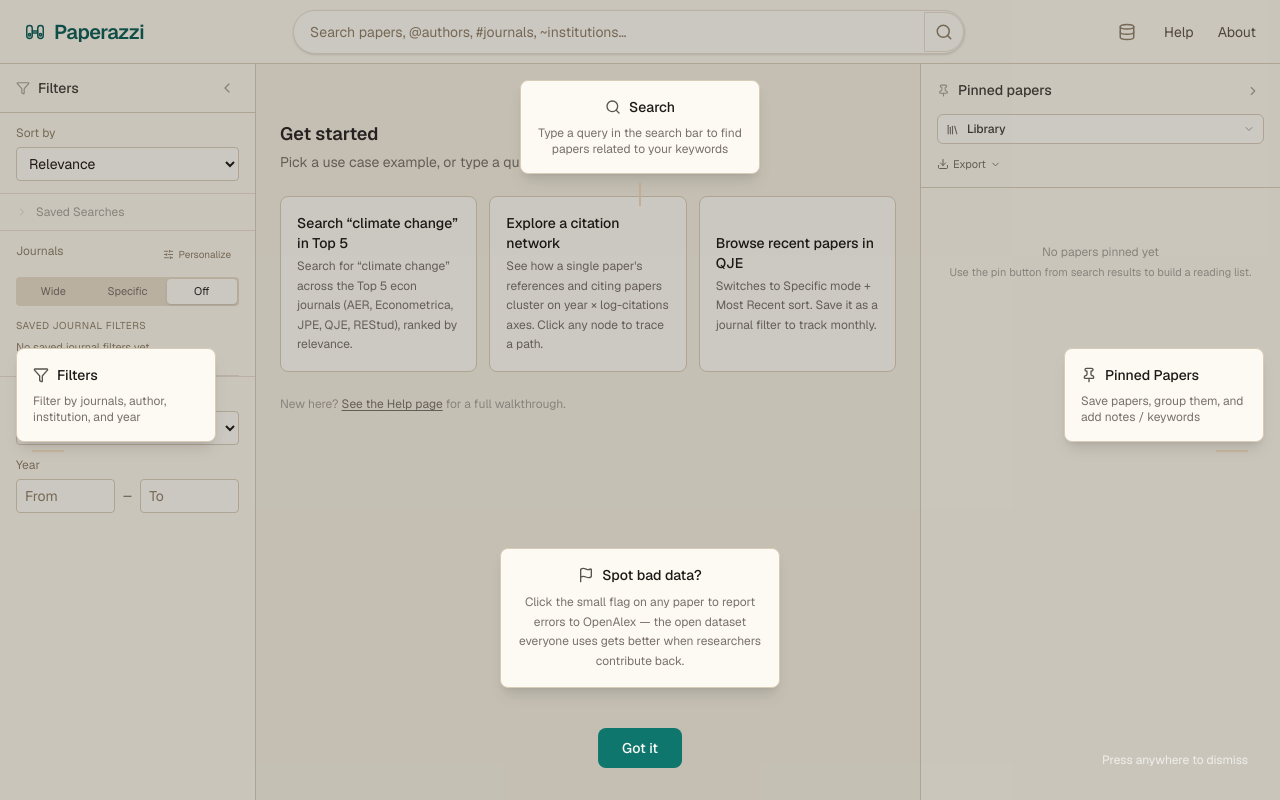
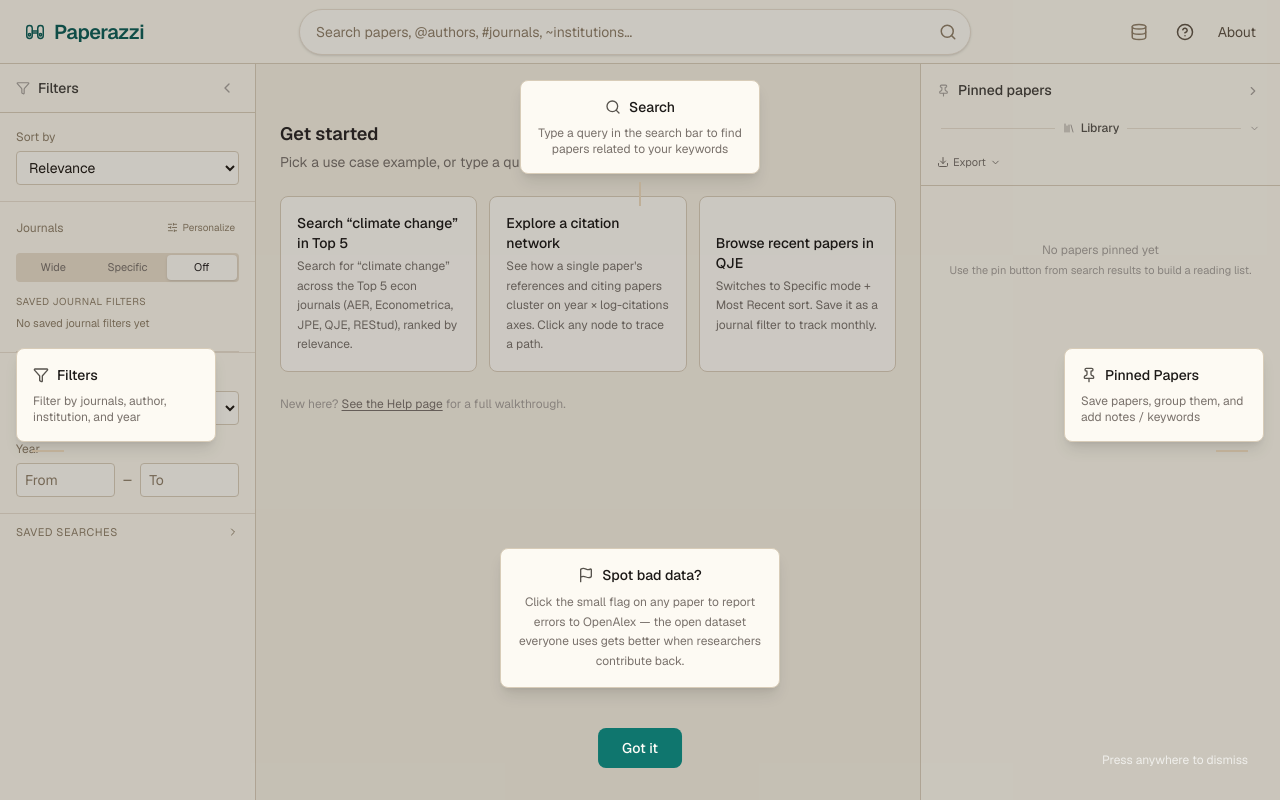
Before and after one commit to npasquier/paperazzi, a Next.js app: page /search in a window 1280 px wide. Built offline with nearby package versions, Linux system fonts and the light colour scheme.

Commit message:
Improve design filter, searchbarbutton, pins

```diff
--- a/components/FilterPanel.tsx
+++ b/components/FilterPanel.tsx
@@ -516,7 +516,7 @@ export default function FilterPanel({
       {/* Scrollable content */}
       <div className='app-scrollbar flex-1 overflow-y-auto'>
         {/* Sort By */}
-        <div className='px-4 py-3 border-b border-app-muted'>
+        <div className='px-4 py-4 border-b border-app-muted'>
           <label className='text-xs text-app-soft block mb-1.5'>Sort by</label>
           <select
             value={filters.sortBy}
@@ -532,99 +532,20 @@ export default function FilterPanel({
 
         {/* Collapsible filter sections */}
         <div className='px-4'>
-          {/* Saved Presets - Collapsible and Discrete */}
-          <div className='-mx-4 px-4 border-b border-app-muted'>
-            <button
-              onClick={() => toggleSection('presets')}
-              className='w-full flex items-center justify-between py-2.5 transition'
-            >
-              <div className='flex items-center gap-2'>
-                {expandedSections.has('presets') ? (
-                  <ChevronDown size={12} className='text-stone-300' />
-                ) : (
-                  <ChevronRight size={12} className='text-stone-300' />
-                )}
-                <span className='text-xs text-stone-400 hover:text-stone-500'>Saved Searches</span>
-              </div>
-              {presets.length > 0 && (
-                <span className='text-xs text-stone-400'>{presets.length}</span>
-              )}
-            </button>
-            {expandedSections.has('presets') && (
-              <div className='pb-2.5 pl-5'>
-                {presets.length > 0 && (
-                  <div className='space-y-0.5 mb-2'>
-                    {presets.map((preset) => (
-                      <div
-                        key={preset.id}
-                        className='flex items-center justify-between gap-2 group'
-                      >
-                        <button
-                          onClick={() => loadPreset(preset)}
-                          className={`flex-1 text-left px-2 py-1 rounded text-xs transition ${
-                            activePresetId === preset.id
-                              ? 'surface-muted text-stone-700'
-                              : 'text-stone-500 hover:bg-[var(--surface-muted)] hover:text-stone-700'
-                          }`}
-                          title={
-                            preset.query ? `Query: ${preset.query}` : 'No query'
-                          }
-                        >
-                          {preset.name}
-                          {preset.query && (
-                            <span className='text-app-soft ml-1 text-[11px]'>
-                              · {preset.query.slice(0, 15)}
-                              {preset.query.length > 15 ? '...' : ''}
-                            </span>
-                          )}
-                        </button>
-                        <button
-                          onClick={() => deletePreset(preset.id)}
-                          className='opacity-0 group-hover:opacity-100 p-0.5 text-stone-300 hover:text-stone-500 transition'
-                          title='Delete'
-                        >
-                          <X size={11} />
-                        </button>
-                      </div>
-                    ))}
-                  </div>
-                )}
-                {presets.length < MAX_PRESETS && activeFilterCount > 0 && (
-                  <button
-                    onClick={() => setShowSaveModal(true)}
-                    className='inline-flex items-center gap-1 text-[11px] text-app-soft hover:text-app-muted transition'
-                  >
-                    <Save size={11} />
-                    Save Current
-                  </button>
-                )}
-                {presets.length >= MAX_PRESETS && (
-                  <div className='text-[11px] text-app-soft'>
-                    Max {MAX_PRESETS} presets
-                  </div>
-                )}
-                {presets.length === 0 && (
-                  <div className='text-[11px] text-app-soft mb-2'>
-                    No saved filters yet
-                  </div>
-                )}
-              </div>
-            )}
-          </div>
+          {/* (Saved searches moved to a footer-style block at the
+              bottom of the panel — see the section below Type & Year.
+              Kept out of the primary scan path because it's a power-
+              user / returning-user affordance, not a per-search edit.) */}
           {/* Journals — section header row is a flex container
               instead of one big button, because we want a secondary
               entry point (Personalize ranking → /rankings) next to
               the section title without nesting buttons. The toggle
               button still spans the chevron + label region so the
               click target stays generous. */}
-          <div className='border-b border-app-muted '>
-            <div className='w-full flex items-right justify-between py-3'>
-
-              <span className='text-xs text-app-soft block mb-1.5'>
-                Journals
-              </span>
-
-              <div className='flex items-center gap-2 pr-1'>
+          <div className='border-b border-app-muted'>
+            <div className='w-full flex items-center justify-between py-4'>
+              <span className='text-xs text-app-soft'>Journals</span>
+              <div className='flex items-center gap-2'>
                 {(() => {
                   const mode = filters.journalFilterMode || 'wide';
                   if (mode === 'wide' && filters.econFilter?.enabled) {
@@ -1068,7 +989,7 @@ export default function FilterPanel({
               `renderSection` calls and the panel works again. */}
         </div>
         {/* Type & Year */}
-        <div className='px-4 py-3 border-t border-app-muted space-y-3'>
+        <div className='px-4 py-4 border-t border-app-muted space-y-4'>
           <div>
             <label className='text-xs text-app-soft block mb-1.5'>Type</label>
             <select
@@ -1110,6 +1031,94 @@ export default function FilterPanel({
             </div>
           </div>
         </div>
+        {/* Saved searches — footer-style section at the very bottom of
+            the panel. Rendered as a quiet collapsible row so the
+            primary scan path stays focused on per-search controls
+            (Sort, Journals, Type & Year). The disclosure chevron sits
+            on the right, reading as a settings/utility affordance
+            rather than a primary section header. */}
+        <div className='px-4 py-2.5 border-t border-app-muted'>
+          <button
+            onClick={() => toggleSection('presets')}
+            className='w-full flex items-center justify-between gap-2 group'
+            aria-expanded={expandedSections.has('presets')}
+            title='Saved searches'
+          >
+            <span className='text-[11px] uppercase tracking-wider text-app-soft group-hover:text-app-muted transition'>
+              Saved searches
+              {presets.length > 0 && (
+                <span className='ml-1.5 normal-case tracking-normal text-app-soft'>
+                  ({presets.length})
+                </span>
+              )}
+            </span>
+            {expandedSections.has('presets') ? (
+              <ChevronDown size={12} className='text-app-soft' />
+            ) : (
+              <ChevronRight size={12} className='text-app-soft' />
+            )}
+          </button>
+          {expandedSections.has('presets') && (
+            <div className='pt-2'>
+              {presets.length > 0 && (
+                <div className='space-y-0.5 mb-2'>
+                  {presets.map((preset) => (
+                    <div
+                      key={preset.id}
+                      className='flex items-center justify-between gap-2 group'
+                    >
+                      <button
+                        onClick={() => loadPreset(preset)}
+                        className={`flex-1 text-left px-2 py-1 rounded text-xs transition ${
+                          activePresetId === preset.id
+                            ? 'surface-muted text-stone-700'
+                            : 'text-stone-500 hover:bg-[var(--surface-muted)] hover:text-stone-700'
+                        }`}
+                        title={
+                          preset.query ? `Query: ${preset.query}` : 'No query'
+                        }
+                      >
+                        {preset.name}
+                        {preset.query && (
+                          <span className='text-app-soft ml-1 text-[11px]'>
+                            · {preset.query.slice(0, 15)}
+                            {preset.query.length > 15 ? '...' : ''}
+                          </span>
+                        )}
+                      </button>
+                      <button
+                        onClick={() => deletePreset(preset.id)}
+                        className='opacity-0 group-hover:opacity-100 p-0.5 text-stone-300 hover:text-stone-500 transition'
+                        title='Delete'
+                      >
+                        <X size={11} />
+                      </button>
+                    </div>
+                  ))}
+                </div>
+              )}
+              {presets.length < MAX_PRESETS && activeFilterCount > 0 && (
+                <button
+                  onClick={() => setShowSaveModal(true)}
+                  className='inline-flex items-center gap-1 text-[11px] text-app-soft hover:text-app-muted transition'
+                >
+                  <Save size={11} />
+                  Save current
+                </button>
+              )}
+              {presets.length >= MAX_PRESETS && (
+                <div className='text-[11px] text-app-soft'>
+                  Max {MAX_PRESETS} presets
+                </div>
+              )}
+              {presets.length === 0 && (
+                <div className='text-[11px] text-app-soft'>
+                  No saved searches yet
+                </div>
+              )}
+            </div>
+          )}
+        </div>
       </div>
     </aside>
   );
--- a/components/NavBar.tsx
+++ b/components/NavBar.tsx
@@ -1,7 +1,7 @@
 'use client';
 import Link from 'next/link';
 import { usePathname, useRouter, useSearchParams } from 'next/navigation';
-import { Search, X, Database } from 'lucide-react';
+import { Search, X, Database, CircleQuestionMark } from 'lucide-react';
 import { useState, useEffect, useRef, Suspense } from 'react';
 import StorageModal from './StorageModal';
 import OpenAlexUsageModal from './OpenAlexUsageModal';
@@ -554,26 +554,29 @@ function NavBarContent() {
     setMentionHasMore(false);
     setMentionLoadingMore(false);
     setMentionKind(null);
+    // Adding a chip from the autocomplete is a *pending* filter edit,
+    // exactly like removing one — it shouldn't fire a search by itself.
+    // The act of selecting also strips the `@partial` / `#partial` /
+    // `~partial` token out of the query, which would otherwise flip
+    // `queryDirty` back to false and (with no other dirty signal) make
+    // the submit-glass revert to its inactive look. Mark filters dirty
+    // here so the green "press Enter to apply" state persists from the
+    // moment the chip lands until the user actually commits.
+    if (isSearchPage) setFiltersDirty(true);
     // Keep focus in the input so the user can keep typing (keywords or
     // another @ / # token) without clicking back into the bar.
     setTimeout(() => inputRef.current?.focus(), 0);
   };
 
-  // Remove an author chip — immediately update the URL so results refresh
-  // without that author. Clicking X already expresses the intent "stop
-  // filtering by this".
+  // Remove an author chip — update local chip state only and mark the
+  // filters as dirty. We deliberately do NOT push the URL here: chip
+  // edits behave like query-text edits, accumulating until the user
+  // commits with Enter or the search button. The next handleSearch()
+  // will read the trimmed chip list and produce a single URL push.
   const removeAuthorChip = (id: string) => {
     setChips((prev) => prev.filter((c) => c.id !== id));
     if (!isSearchPage) return;
-    const params = new URLSearchParams(Array.from(searchParams.entries()));
-    const remaining = (params.get('authors') || '')
-      .split(',')
-      .filter(Boolean)
-      .filter((a) => a !== id);
-    if (remaining.length > 0) params.set('authors', remaining.join(','));
-    else params.delete('authors');
-    params.set('page', '1');
-    router.push(`/search?${params.toString()}`);
+    setFiltersDirty(true);
   };
 
   // Wipe the search bar to a neutral state: clear text, clear all chips,
@@ -596,37 +599,21 @@ function NavBarContent() {
     router.push('/search');
   };
 
-  // Same for journal chips, but routes to the `journals=` URL param.
+  // Same deferred-commit behavior for journal chips — local state only,
+  // mark dirty, wait for explicit submit. See removeAuthorChip for the
+  // rationale.
   const removeJournalChip = (issn: string) => {
     setJournalChips((prev) => prev.filter((j) => j.issn !== issn));
     if (!isSearchPage) return;
-    const params = new URLSearchParams(Array.from(searchParams.entries()));
-    const remaining = (params.get('journals') || '')
-      .split(',')
-      .filter(Boolean)
-      .filter((j) => j !== issn);
-    if (remaining.length > 0) params.set('journals', remaining.join(','));
-    else params.delete('journals');
-    params.set('page', '1');
-    router.push(`/search?${params.toString()}`);
+    setFiltersDirty(true);
   };
 
-  // Institution chip removal — same pattern as authors / journals.
-  // The URL param is `institutions=` and the id matches the form
-  // PaperazziApp's syncFromURL parses (no `https://openalex.org/`
-  // prefix).
+  // Institution chip removal — same deferred-commit pattern as authors
+  // / journals. Local state only, mark dirty, no URL push.
   const removeInstitutionChip = (id: string) => {
     setInstitutionChips((prev) => prev.filter((i) => i.id !== id));
     if (!isSearchPage) return;
-    const params = new URLSearchParams(Array.from(searchParams.entries()));
-    const remaining = (params.get('institutions') || '')
-      .split(',')
-      .filter(Boolean)
-      .filter((i) => i !== id);
-    if (remaining.length > 0) params.set('institutions', remaining.join(','));
-    else params.delete('institutions');
-    params.set('page', '1');
-    router.push(`/search?${params.toString()}`);
+    setFiltersDirty(true);
   };
 
   const handleSearch = async () => {
@@ -842,7 +829,15 @@ function NavBarContent() {
                   // (`background-card`) so the bar reads as an inset
                   // card rather than a hard input field; subtle border
                   // + soft shadow + smooth focus ring transition.
-                  className='w-full flex flex-wrap items-center gap-1.5 px-4 py-1.5 min-h-[44px] rounded-full cursor-text shadow-sm transition focus-within-accent bg-[var(--background-card)] border border-[var(--border-muted)]'
+                  // `overflow-hidden` lets the submit button sit flush
+                  // against the bar's rounded-full right edge with no
+                  // 1px halo when its fill turns green. Safe with
+                  // `focus-within-accent` — that class uses box-shadow,
+                  // which paints outside the border-box and isn't
+                  // clipped by overflow:hidden. The mention dropdown
+                  // is a sibling of this div (in the .relative
+                  // wrapper), so it isn't clipped either.
+                  className='w-full flex flex-wrap items-center gap-1.5 px-4 py-1.5 min-h-[44px] rounded-full cursor-text overflow-hidden shadow-sm transition focus-within-accent bg-[var(--background-card)] border border-[var(--border-muted)]'
                 >
                   {/* Author chips — green (success palette). */}
                   {chips.map((chip) => (
@@ -970,26 +965,38 @@ function NavBarContent() {
                     }
                     className='flex-1 min-w-[80px] outline-none border-none bg-transparent text-sm py-1 placeholder:text-app-soft'
                   />
-                    {/* Standalone submit-glass — sits right of the bar (not
-                  inside it). Same dual-state visual as before: muted
-                  idle, success/green when anything is uncommitted. The
-                  pill button replaces the Google-Scholar-style in-bar
-                  glass; the (i) syntax icon goes back to its old spot
-                  inside the bar. */}
+                  {/* Submit affordance — integrated into the bar's right
+                      pill end. Geometry matches the chip-facade
+                      container so the button reads as part of the bar
+                      rather than an inset element:
+                      • `h-11 w-11`     → 44×44, matching `min-h-[44px]`
+                      • `-my-1.5 -mr-4` → exactly cancels the parent's
+                                          `py-1.5` and right `px-4`, so
+                                          the button bleeds flush with
+                                          the container's inner edges.
+                      • `rounded-r-full`→ right curve matches the bar's
+                                          `rounded-full` exactly (both
+                                          radii = height/2 = 22px), so
+                                          the green fill follows the
+                                          bar's right edge with no
+                                          halo (container is
+                                          `overflow-hidden`).
+                      Idle is a borderless icon — the bar's own border
+                      reads as the button's frame. Dirty fills the
+                      right pill end with `success-bg` for a clear CTA. */}
                   <button
                     type='button'
                     onClick={() => handleSearch()}
-                    className={`relative -my-2 -mr-4 flex-shrink-0 h-10 w-10 rounded-r-full inline-flex items-center justify-center transition ${
+                    className={`-my-1.5 -mr-4 flex-shrink-0 h-11 w-11 rounded-r-full inline-flex items-center justify-center transition ${
                       isDirty
                         ? ''
-                        : 'text-app-soft hover:text-app hover:bg-[var(--surface-muted)] border border-[var(--border-muted)]'
+                        : 'text-app-soft hover:text-app hover:bg-[var(--surface-muted)]'
                     }`}
                     style={
                       isDirty
                         ? {
                             background: 'var(--success-bg)',
                             color: 'var(--success-foreground)',
-                            border: '1px solid var(--success-border)',
                           }
                         : undefined
                     }
@@ -1160,7 +1167,7 @@ function NavBarContent() {
           title='View help documentation'
           aria-label='Help'
         >
-          Help
+          <CircleQuestionMark size={18} />
         </Link>
         <Link
           href='/about'
--- a/components/PinSidebar.tsx
+++ b/components/PinSidebar.tsx
@@ -1146,12 +1146,12 @@ export default function PinSidebar({
               ref={collectionMenuButtonRef}
               onClick={() => setCollectionMenuOpen((v) => !v)}
               // Drag-to-open: while a paper-drag is in flight, dragging
-              // it over the pill opens the menu so the user can drop
-              // onto a destination row. preventDefault tells the
-              // browser this is a valid drag region (without it the
-              // dragover never reaches us cleanly). We don't accept
-              // drops on the pill itself — only on collection rows
-              // inside the menu — so no onDrop here; the pill is just
+              // over the header reveals the menu so the user can drop
+              // onto a destination collection. preventDefault marks
+              // this as a valid drag region (otherwise the dragover
+              // event doesn't reach us cleanly). We don't accept
+              // drops on the header itself — only on collection rows
+              // inside the menu — so no onDrop here; this row is just
               // a "reveal" gesture.
               onDragOver={(e) => {
                 if (!draggingPaperId) return;
@@ -1159,10 +1159,19 @@ export default function PinSidebar({
                 e.dataTransfer.dropEffect = 'move';
                 if (!collectionMenuOpen) setCollectionMenuOpen(true);
               }}
-              className={`w-full flex items-center justify-between gap-2 px-2 py-1.5 rounded-md border surface-card transition text-left ${
+              // Section-divider style — horizontal rules flank the
+              // active collection name with a tiny chevron at the far
+              // right as the disclosure cue. This intentionally reads
+              // as a quiet section header rather than a primary menu
+              // button: multi-collection users still get the
+              // affordance, but single-collection users don't feel
+              // like the app is pushing them toward a feature they
+              // don't need. Drag-over swaps the rules to accent + adds
+              // a ring so the drop zone stays unambiguous mid-drag.
+              className={`w-full flex items-center gap-2 py-1.5 px-1 rounded transition group ${
                 draggingPaperId
-                  ? 'border-[var(--accent)] ring-1 ring-[var(--accent)]'
-                  : 'border-app hover:border-[var(--border-strong)]'
+                  ? 'ring-1 ring-[var(--accent)]'
+                  : 'hover:bg-[var(--surface-muted)]'
               }`}
               title={
                 draggingPaperId
@@ -1172,15 +1181,34 @@ export default function PinSidebar({
               aria-haspopup='menu'
               aria-expanded={collectionMenuOpen}
             >
-              <span className='flex items-center gap-2 min-w-0'>
-                <Library size={13} className='text-stone-500 flex-shrink-0' />
-                <span className='text-xs font-medium text-stone-700 truncate'>
+              <span
+                aria-hidden='true'
+                className={`flex-1 h-px transition ${
+                  draggingPaperId
+                    ? 'bg-[var(--accent)]'
+                    : 'bg-[var(--border-muted)] group-hover:bg-[var(--border-strong)]'
+                }`}
+              />
+              <span className='inline-flex items-center gap-1.5 text-xs font-medium text-stone-600 group-hover:text-stone-900 transition min-w-0 max-w-[60%]'>
+                <Library
+                  size={12}
+                  className='text-stone-400 group-hover:text-stone-500 flex-shrink-0 transition'
+                />
+                <span className='truncate'>
                   {activeCollection?.name ?? 'Library'}
                 </span>
               </span>
+              <span
+                aria-hidden='true'
+                className={`flex-1 h-px transition ${
+                  draggingPaperId
+                    ? 'bg-[var(--accent)]'
+                    : 'bg-[var(--border-muted)] group-hover:bg-[var(--border-strong)]'
+                }`}
+              />
               <ChevronDown
-                size={12}
-                className={`text-stone-400 flex-shrink-0 transition-transform ${
+                size={11}
+                className={`text-stone-400 group-hover:text-stone-600 flex-shrink-0 transition-transform ${
                   collectionMenuOpen ? 'rotate-180' : ''
                 }`}
               />
```
Also changed, not shown: components/StorageModal.tsx (+120 -62 lines).
